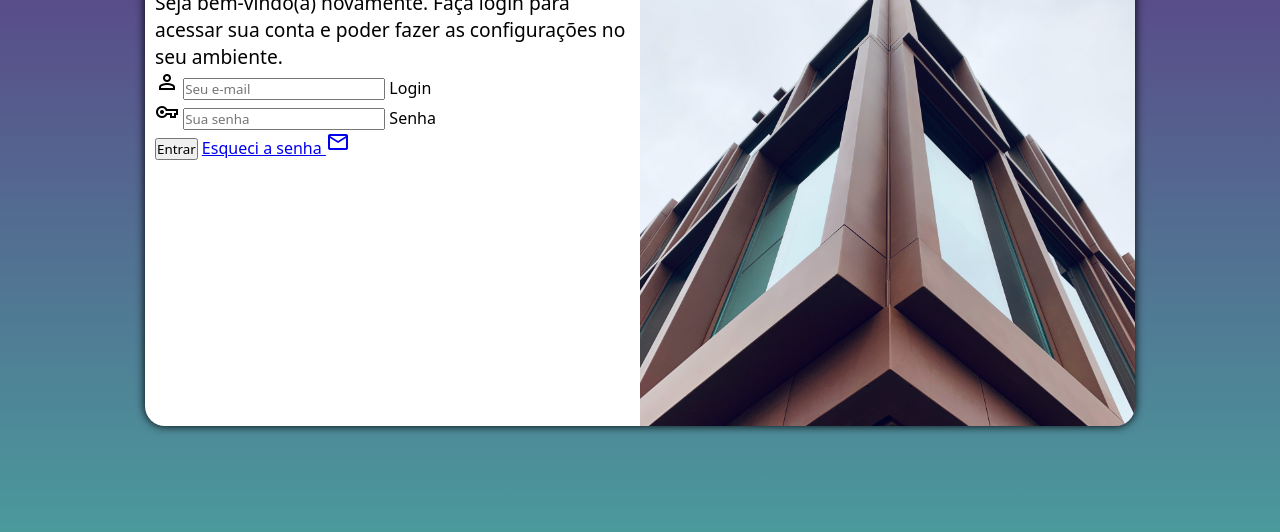
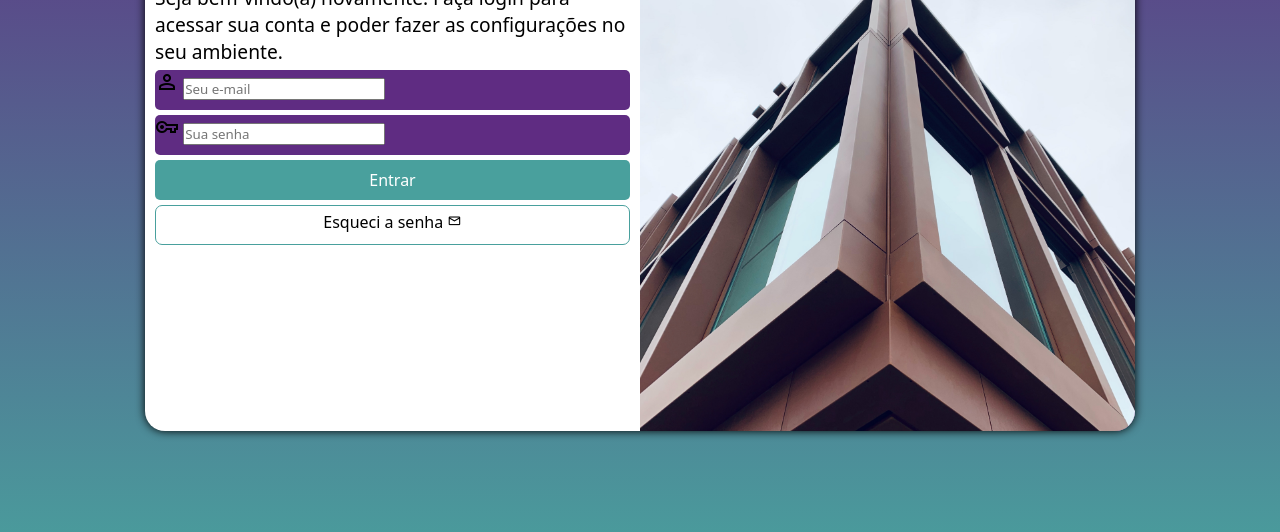
Before and after one commit to uelitonsena/projetoLogin, a plain HTML site: page index.html in a window 1280 px wide. Shown: the part 224-756 px from the top of the page. Drawn offline with nearby package versions, Linux system fonts and the light colour scheme.

Commit message:
formatação do formulario

```diff
--- a/estilos/style.css
+++ b/estilos/style.css
@@ -34,7 +34,7 @@ section#login{
     /*fim da configuração*/
     background-color: white;
     width: 252px;
-    height: 500px;
+    height: 510px;
     border-radius: 20px;
     box-shadow: 0px 0px 10px rgb(0, 0, 0);
 }
@@ -68,3 +68,55 @@ div#formulario > h1{
 div#formulario > p{
     font-size: 0.8em;
 }
+
+form > div.campo{
+    background-color: #5f2c82;
+    width: 100%;
+    display: block;
+    height: 40px;
+    border-radius: 5px;
+    margin: 5px 0px;
+}
+
+div.campo > label{
+    display: none;
+}
+
+
+/*formatando [entrar] e [esqueci minha senha]*/
+form > input[type=submit]{
+    display: block;
+    font-size: 1em;
+    width: 100%;
+    height: 40px;
+    background-color: #49a09d;
+    color: white;
+    border: none;
+    border-radius: 5px;
+    cursor: pointer;
+}
+
+form > input[type=submit]:hover {
+    background-color: #1f4644;
+}
+form > a.botao{
+    display: block;
+    text-align: center;
+    font-size: 1em;
+    width: 100%;
+    height: 40px;
+    padding-top: 5px;
+    margin-top: 5px;
+    background-color: #ffffff;
+    color: #000000;
+    border: 1px solid #49a09d;
+    border-radius: 7px;
+    text-decoration: none;
+}
+form > a.botao:hover{
+    background-color: #4de2db;
+}
+
+form > a.botao > span {
+    font-size: 0.9em;
+}
--- a/index.html
+++ b/index.html
@@ -36,7 +36,7 @@
                         <label for="isenha">Senha</label>
                     </div>
                     <input type="submit" value="Entrar">
-                    <a href="esqueci.html">Esqueci a senha <span class="material-symbols-outlined">mail</span></a>
+                    <a href="esqueci.html" class="botao">Esqueci a senha <span class="material-symbols-outlined">mail</span></a>
                 </form>
 
             </div>
```
